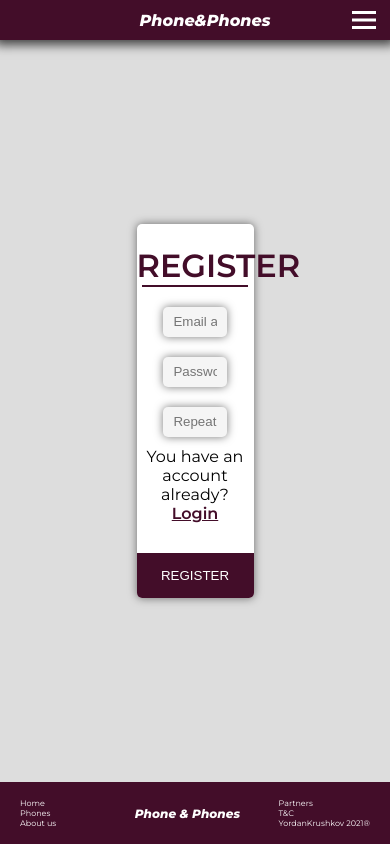
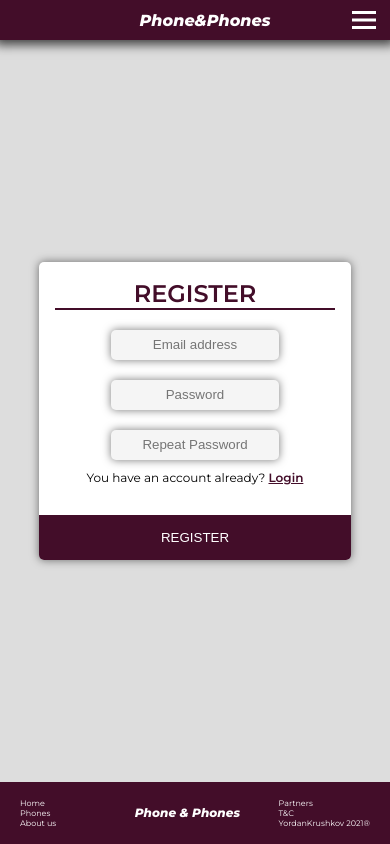
Before and after one commit to YordanKrushkov/phoneandphones, a React (Create React App) app: page /phoneandphones/register in a window 390 px wide. Built offline with nearby package versions, Linux system fonts and the light colour scheme; no server answers.

Commit message:
first commit

```diff
--- a/src/Pages/Login/index.module.css
+++ b/src/Pages/Login/index.module.css
@@ -64,3 +64,14 @@
 .loginWrapper a:hover{
     cursor: pointer;
 }
+@media screen and (max-width:900px) {
+    .loginWrapper h1 {
+       font-size: 24px;
+    }
+    .loginWrapper form {
+        width: 80%;
+    }
+    .formWrapper p, .formWrapper a {
+       font-size: 12px;
+    }
+}
--- a/src/Pages/Register/index.module.css
+++ b/src/Pages/Register/index.module.css
@@ -69,3 +69,14 @@
     margin: 0;
     text-transform: uppercase;
 }
+@media screen and (max-width:900px) {
+    .registerWrapper h1 {
+       font-size: 24px;
+    }
+    .registerWrapper form {
+        width: 80%;
+    }
+    .formWrapper p, .formWrapper a {
+       font-size: 12px;
+    }
+}
```
